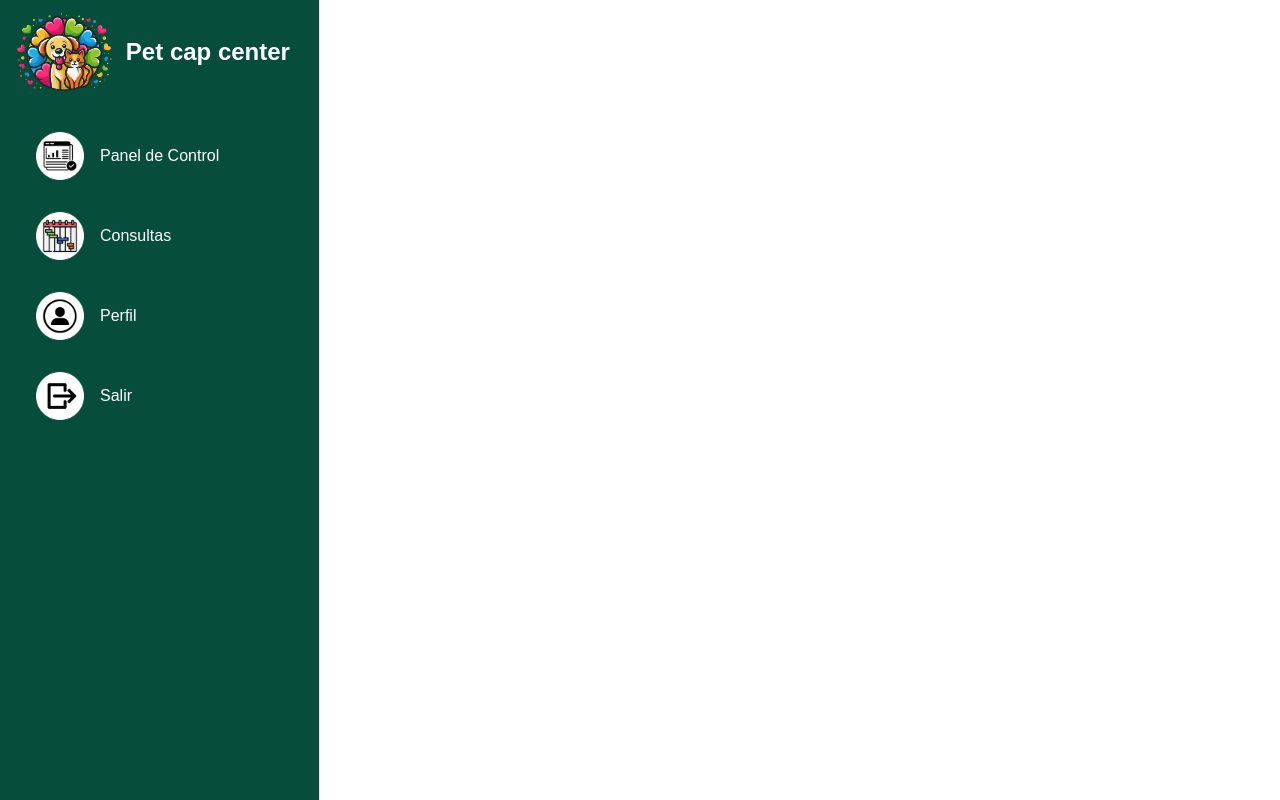
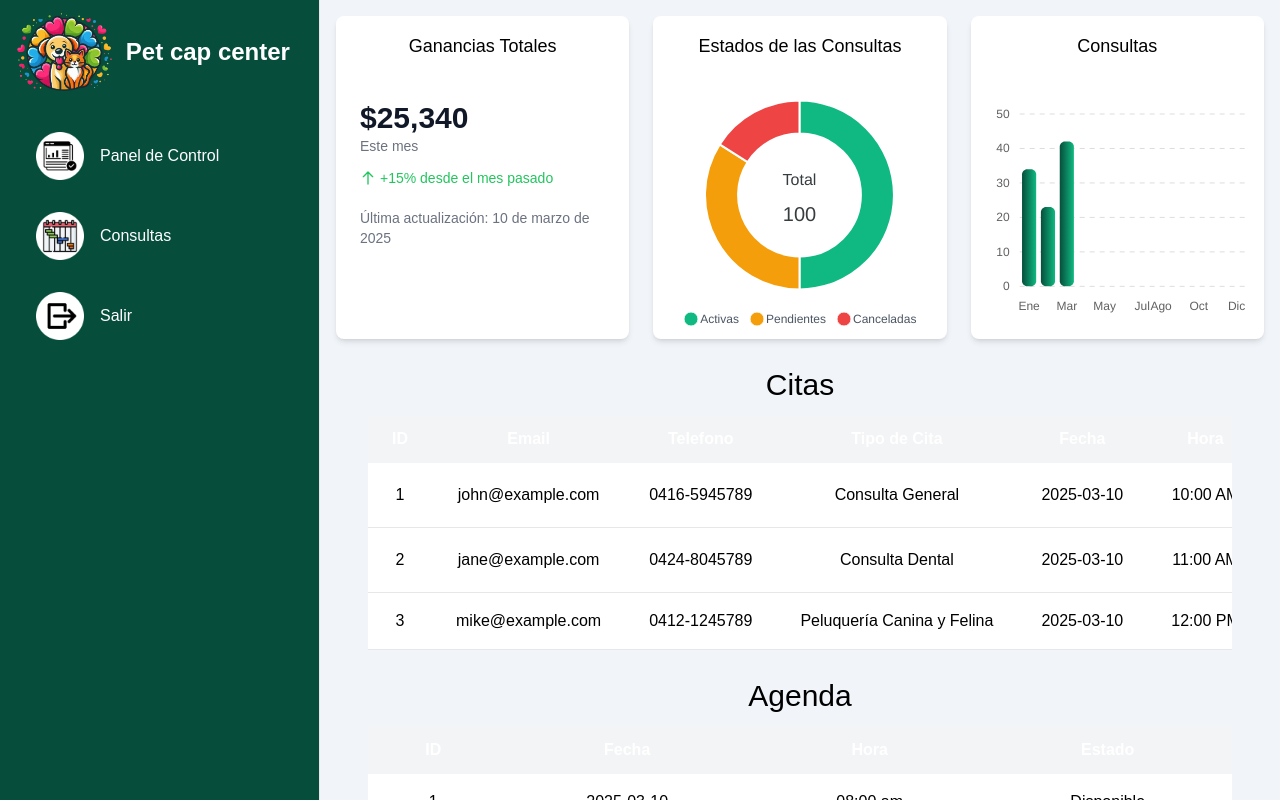
Before and after one commit to XtremeDust/proyecto-consultorio, a Next.js app in the folder walas-app/: page /admin in a window 1280 px wide. Built offline with nearby package versions, Linux system fonts and the light colour scheme.

Commit message:
ajuste panel de control

```diff
--- a/walas-app/package.json
+++ b/walas-app/package.json
@@ -9,8 +9,12 @@
     "lint": "next lint"
   },
   "dependencies": {
+    "@heroicons/react": "^2.2.0",
+    "@material-tailwind/react": "^2.1.10",
+    "apexcharts": "^4.5.0",
     "next": "15.1.7",
     "react": "^19.0.0",
+    "react-apexcharts": "^1.7.0",
     "react-day-picker": "^9.5.1",
     "react-dom": "^19.0.0"
   },
--- a/walas-app/src/app/admin/page.jsx
+++ b/walas-app/src/app/admin/page.jsx
@@ -1,13 +1,13 @@
+"use client";
 import React from 'react'
 import Navbar from '@/components/admin/navbar'
 import Panel from '@/components/admin/panel'
-
 
 export default function page() {
   return (
 <div className="flex flex-col md:flex-row h-screen">
        <Navbar/>
-       <main className="flex-1 bg-white overflow-auto">
+       <main className="flex-1 bg-slate-100 overflow-auto">
             <div className='m-2 p-2'>
             <Panel></Panel>
             </div>
--- a/walas-app/src/app/admin/profile/page.jsx
+++ /dev/null
@@ -1,18 +0,0 @@
-import React from 'react'
-import Navbar from "@/components/admin/navbar";
-
-
-
-function page() {
-    return (
-        <div className="flex flex-col md:flex-row h-screen">
-       <Navbar/>
-       <main className="flex-1 bg-white overflow-auto">
-            <div className='m-2 p-2'>
-            </div>
-        </main>
-        </div>
-    )
-}
-
-export default page
--- /dev/null
+++ b/walas-app/src/components/admin/elementos.jsx
@@ -0,0 +1,232 @@
+"use client";
+
+import { Card, CardBody, CardHeader } from "@material-tailwind/react";
+import dynamic from "next/dynamic";
+
+// Importación dinámica para ApexCharts
+const Chart = dynamic(() => import("react-apexcharts"), { ssr: false });
+
+// Configuración del gráfico de barras
+const chartConfig = {
+  type: "bar",
+  height: 240,
+  series: [
+    {
+      name: "Consultas",
+      data: [34, 23, 42, 0, 0, 0, 0, 0, 0],
+    },
+  ],
+  options: {
+    chart: {
+      toolbar: {
+        show: false,
+      },
+    },
+    dataLabels: {
+      enabled: false,
+    },
+    colors: ["#10B981"],
+    plotOptions: {
+      bar: {
+        columnWidth: "75%",
+        borderRadius: 5,
+      },
+    },
+    xaxis: {
+      categories: [
+        "Ene",
+        "Feb",
+        "Mar",
+        "Abr",
+        "May",
+        "Jun",
+        "Jul",
+        "Ago",
+        "Sep",
+        "Oct",
+        "Nov",
+        "Dic",
+      ],
+      axisTicks: {
+        show: false,
+      },
+      axisBorder: {
+        show: false,
+      },
+      labels: {
+        style: {
+          colors: "#616161",
+          fontSize: "12px",
+          fontWeight: 400,
+        },
+      },
+    },
+    yaxis: {
+      labels: {
+        style: {
+          colors: "#616161",
+          fontSize: "12px",
+          fontWeight: 400,
+        },
+      },
+    },
+    grid: {
+      borderColor: "#dddddd",
+      strokeDashArray: 5,
+    },
+    fill: {
+      type: "gradient",
+      gradient: {
+        shade: "light",
+        gradientToColors: ["#064E3B"],
+        stops: [0, 100],
+      },
+    },
+    tooltip: {
+      theme: "light",
+      y: {
+        formatter: (val) => `${val} consultas`,
+      },
+    },
+  },
+};
+
+// Configuración del gráfico de anillo (donut)
+const chartC = {
+  type: "donut",
+  height: 240,
+  series: [50, 34, 16],
+  options: {
+    chart: {
+      toolbar: {
+        show: false,
+      },
+    },
+    labels: ["Activas", "Pendientes", "Canceladas"],
+    colors: ["#10B981", "#F59E0B", "#EF4444"],
+
+    legend: {
+      show: true,
+      position: "bottom",
+      labels: {
+        colors: "#4B5563",
+      },
+    },
+    dataLabels: {
+      enabled: false,
+    },
+    plotOptions: {
+      pie: {
+        donut: {
+          size: "65%",
+          labels: {
+            show: true,
+            total: {
+              show: true,
+              label: "Total",
+              formatter: (w) =>
+                w.globals.seriesTotals.reduce((a, b) => a + b, 0),
+            },
+          },
+        },
+      },
+    },
+    tooltip: {
+      theme: "light",
+      y: {
+        formatter: (val) => `${val} consultas`,
+      },
+    },
+  },
+};
+
+// Componente principal
+function Elementos() {
+  return (
+<div className="grid gap-6 md:grid-cols-3">
+
+  {/* Card de ganancias */}
+  <section>
+    <Card className="h-full w-full bg-white rounded-lg shadow-md flex flex-col">
+      <CardHeader
+        floated={false}
+        shadow={false}
+        color="transparent"
+        className="pb-0"
+      >
+        <h5 className="text-lg text-center font-medium text-black">
+          Ganancias Totales
+        </h5>
+      </CardHeader>
+      <CardBody className="flex-grow pt-0 p-6">
+        <div className="mt-4">
+          <p className="text-3xl font-bold text-gray-900">$25,340</p>
+          <p className="text-sm font-medium text-gray-500">Este mes</p>
+        </div>
+        <div className="flex items-center mt-3 text-sm text-green-500">
+          <svg
+            xmlns="http://www.w3.org/2000/svg"
+            fill="none"
+            viewBox="0 0 24 24"
+            strokeWidth="2"
+            stroke="currentColor"
+            className="w-4 h-4"
+          >
+            <path
+              strokeLinecap="round"
+              strokeLinejoin="round"
+              d="M5 10l7-7m0 0l7 7m-7-7v18"
+            />
+          </svg>
+          <span className="ml-1">+15% desde el mes pasado</span>
+        </div>
+        <p className="mt-5 text-sm text-gray-500">
+          Última actualización: 10 de marzo de 2025
+        </p>
+      </CardBody>
+    </Card>
+  </section>
+
+  {/* Card del gráfico de anillo */}
+  <section>
+    <Card className="h-full w-full bg-white rounded-lg shadow-md flex flex-col">
+      <CardHeader
+        floated={false}
+        shadow={false}
+        color="transparent"
+        className="flex-grow flex flex-col gap-4"
+      >
+        <h5 className="text-lg text-center font-medium text-black">
+          Estados de las Consultas
+        </h5>
+      </CardHeader>
+      <CardBody className="flex-grow px-2 pb-0">
+        <Chart {...chartC} />
+      </CardBody>
+    </Card>
+  </section>
+
+  {/* Card del gráfico de barras */}
+  <section>
+    <Card className="h-full w-full bg-white rounded-lg shadow-md flex flex-col">
+      <CardHeader
+        floated={false}
+        shadow={false}
+        color="transparent"
+        className="flex-grow flex flex-col content-center gap-4"
+      >
+         <h5 className="text-lg text-center font-medium text-black">
+          Consultas
+        </h5>
+      </CardHeader>
+      <CardBody className="flex-grow px-2 pb-0">
+        <Chart {...chartConfig} />
+      </CardBody>
+    </Card>
+  </section>
+</div>
+
+  );
+}
+
+export default Elementos;
--- a/walas-app/src/components/admin/navbar.jsx
+++ b/walas-app/src/components/admin/navbar.jsx
@@ -19,13 +19,6 @@ const nav = [
     },
     {
         id: "3",
-        Titulo: "Perfil",
-        Link: "/admin/profile",
-        image: "/admin/usuario.png",
-        imgNom: "user",
-    },
-    {
-        id: "4",
         Titulo: "Salir",
         Link: "/",
         image: "/admin/cerrar-sesion.png",
@@ -108,7 +101,7 @@ function navbar() {
                 id="desplegable-menu"
             >
                 {nav.map((item) => (
-                    <a key={item.id} href={item.Link} className={`block px-3 py-2 text-base font-medium text-gray-900 bg-slate-200 hover:dark:bg-emerald-950 hover:text-white rounded-md "`}>
+                    <a key={item.id} href={item.Link} className={`block px-3 py-2 text-base font-medium text-gray-900 bg-slate-200 hover:dark:bg-emerald-500 hover:text-white rounded-md "`}>
                         {item.Titulo}
                     </a>
                 ))}
--- a/walas-app/src/components/admin/panel.jsx
+++ b/walas-app/src/components/admin/panel.jsx
@@ -1,20 +1,22 @@
-import React from 'react'
+"use client";
+import Ingresos from '@/components/admin/elementos';
+import Gestion from '@/components/admin/gestion'
 
-function panel() {
+function Panel() {
 
   return (
 
 
     <div>
-      <section className="px-8 py-4">
-
+      <section>
+        <Ingresos></Ingresos>
       </section>
 
       <section>
-
+        <Gestion></Gestion>
       </section>
     </div>
   )
 }
 
-export default panel
+export default Panel
--- a/walas-app/src/components/admin/profile.jsx
+++ /dev/null
@@ -1,11 +0,0 @@
-import React from 'react'
-
-function profile() {
-  return (
-    <div>
-
-    </div>
-  )
-}
-
-export default profile
--- a/walas-app/tailwind.config.mjs
+++ b/walas-app/tailwind.config.mjs
@@ -1,5 +1,8 @@
 /** @type {import('tailwindcss').Config} */
+const withMT = require("@material-tailwind/react/utils/withMT");
 export default {
+
+
   content: [
     "./src/pages/**/*.{js,ts,jsx,tsx,mdx}",
     "./src/components/**/*.{js,ts,jsx,tsx,mdx}",
```
Also changed, not shown: 1 other file (tests, documents, lock files or other folders).
